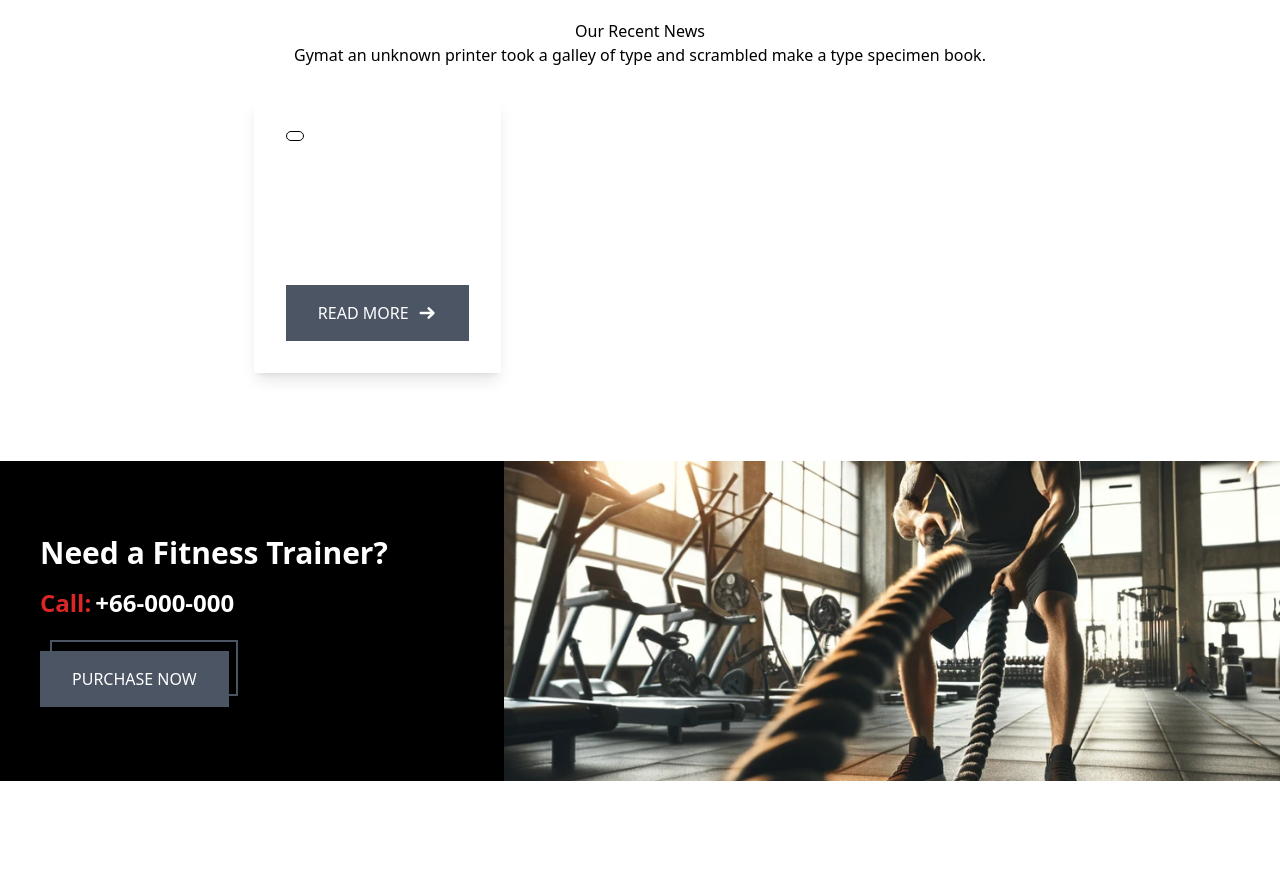
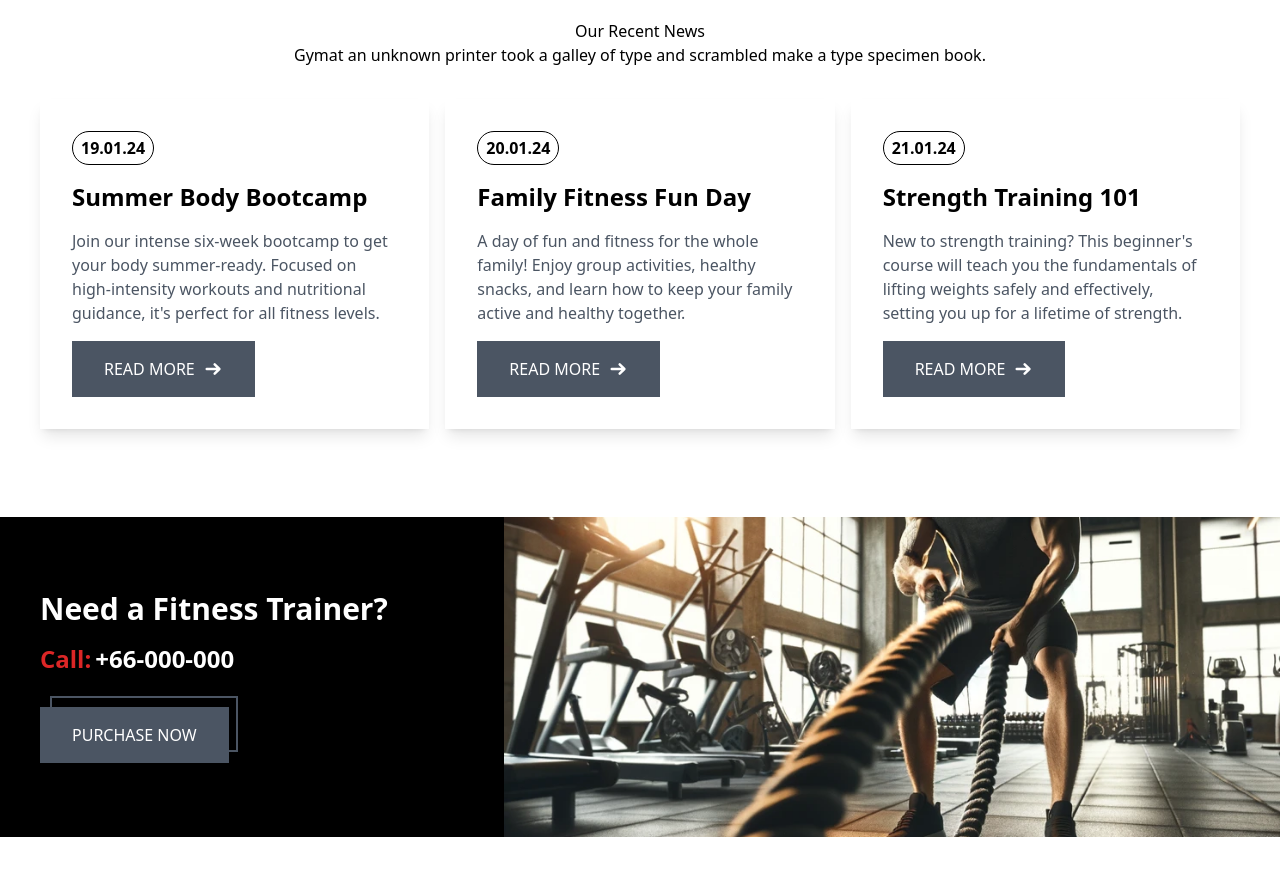
Before and after one commit to OnigiriKing/new-project, a React (Create React App) app: page / in a window 1280 px wide. Shown: the part 6614-7483 px from the top of the page. Built offline with nearby package versions, Linux system fonts and the light colour scheme.

Commit message:
News component updated and news.js added

```diff
--- a/src/components/homeComp/Home.News/News.jsx
+++ b/src/components/homeComp/Home.News/News.jsx
@@ -1,6 +1,7 @@
 
 import redBrush from "../img/redBrush.png";
 import Article from "./News.Article/Article";
+import news from "utils/data/news";
 
 export default function News() {
   return (
@@ -18,7 +19,10 @@ export default function News() {
           </p>
         </div>
         <div class="grid grid-cols-3 gap-4">
-        <Article />
+          {Object.keys(news).slice(0,3).map(key=>{
+            const obj = news[key];
+            return <Article date={obj.date} name={obj.name} des={obj.des} />;
+          })}
         </div>
       </div>
     </div>
```
